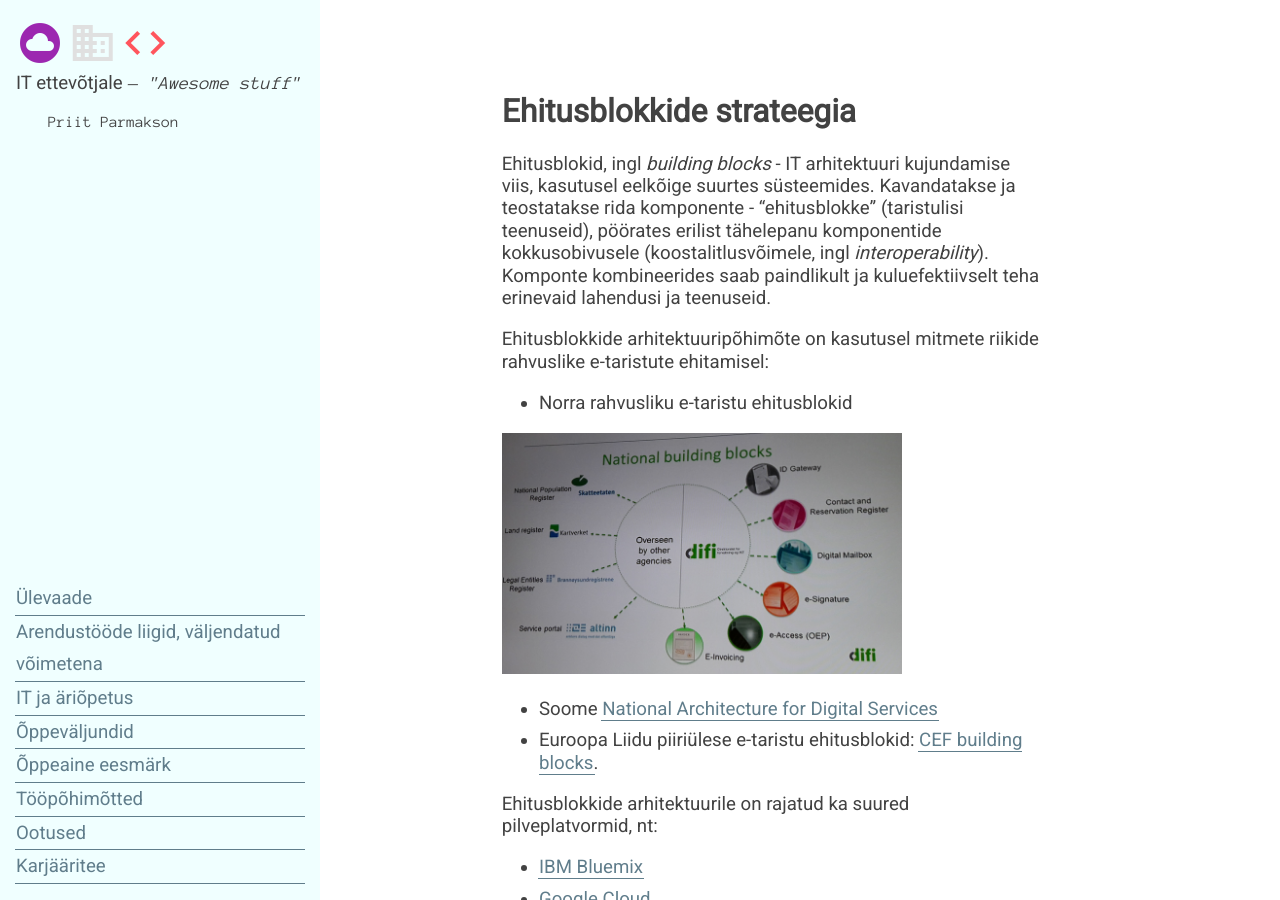
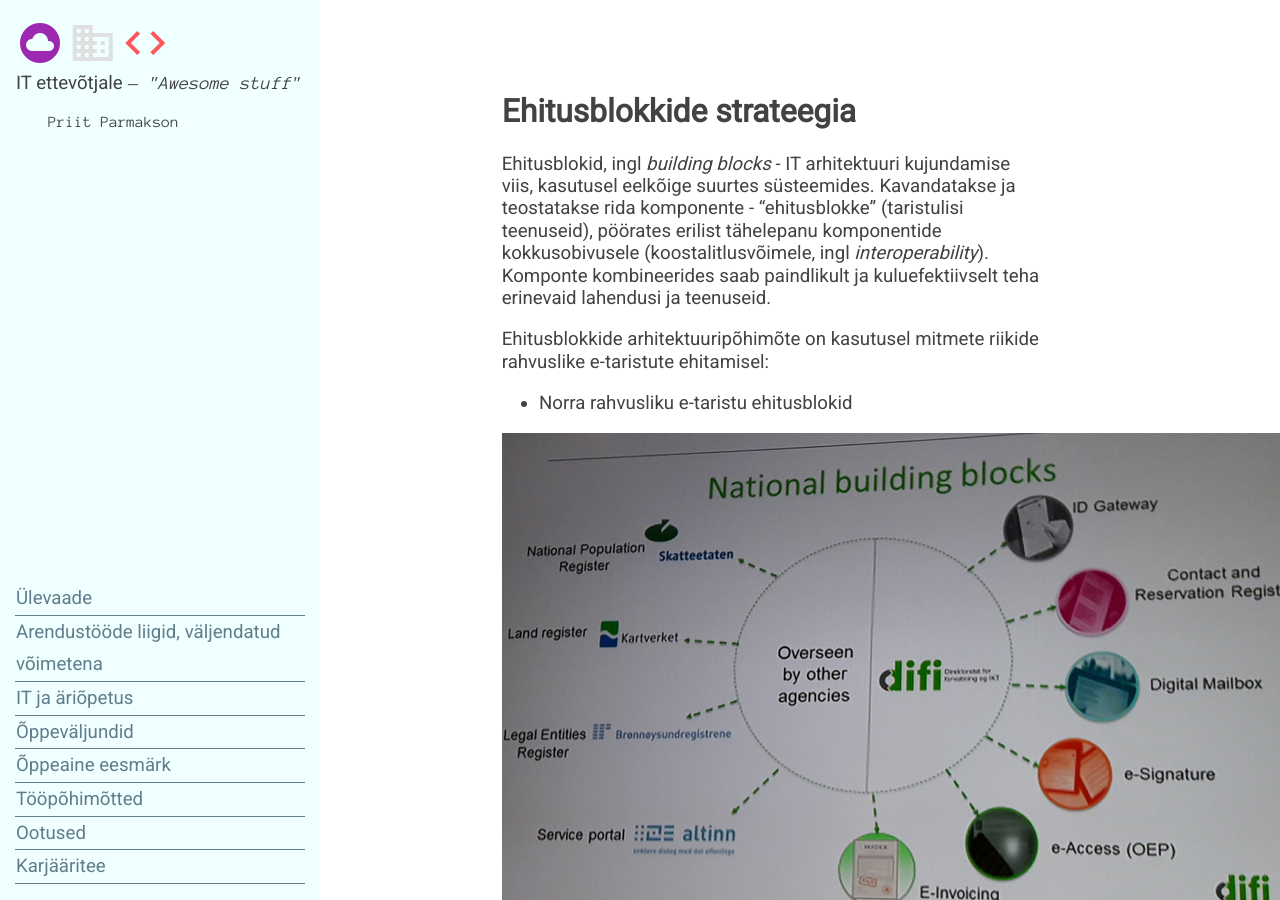
Before and after one commit to agiil/IT, a Jekyll site: the page built from Ehitusblokid.md, in a window 1280 px wide and 900 px high. Built offline with Jekyll 4.4.1, drawn with Linux system fonts in a browser that asks for light colours.

Commit message:
Update Ehitusblokid.md

```diff
--- a/Ehitusblokid.md
+++ b/Ehitusblokid.md
@@ -14,6 +14,8 @@
 
 - Norra rahvusliku e-taristu ehitusblokid
 
+![](img/NO-National-Building_Blocks.PNG)
+
 <img src='img/NO-National-Building_Blocks.PNG' width=400 >
 
 - Soome [National Architecture for Digital Services](https://esuomi.fi/?lang=en)
```
